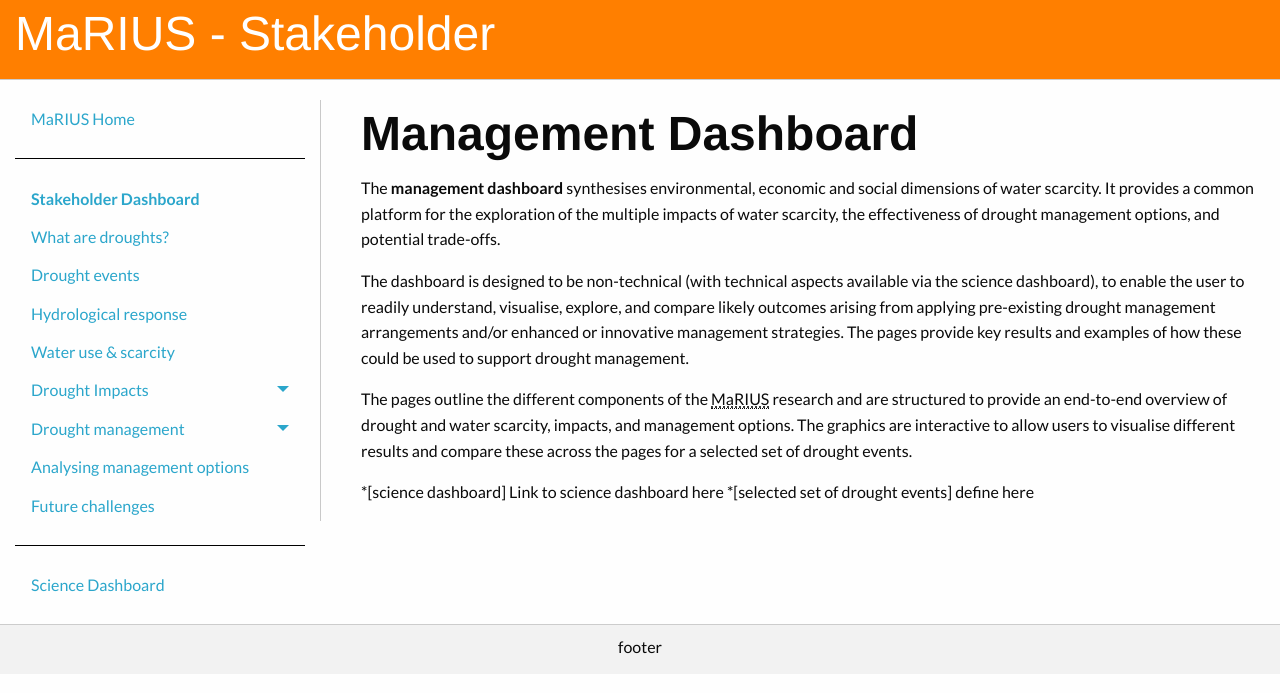
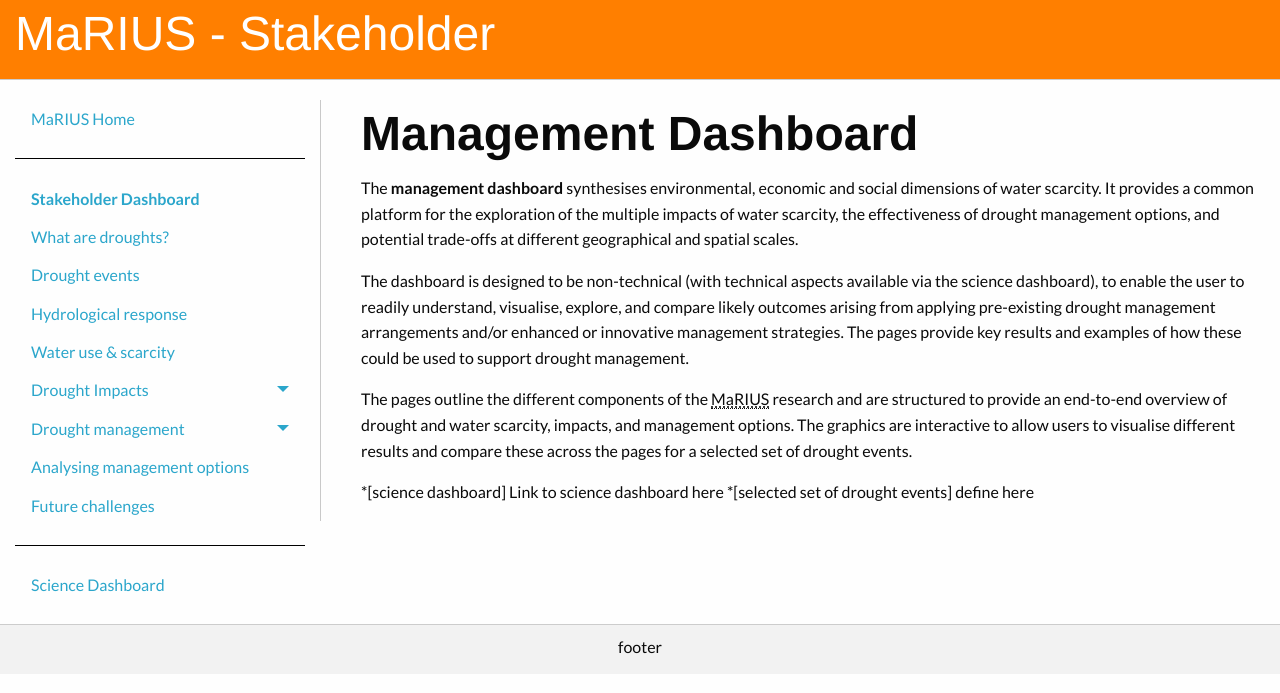
Before and after one commit to VictoriaJJ/mariusdroughtproject.org, a Jekyll site: the page built from _pages/dashboard/stakeholder/index.md, in a window 1280 px wide. Shown: the top 693 px of the page. Built offline with Jekyll 4.4.1, drawn with Linux system fonts in a browser that asks for light colours.

Commit message:
Updated page text

```diff
--- a/_pages/dashboard/stakeholder/index.md
+++ b/_pages/dashboard/stakeholder/index.md
@@ -5,7 +5,7 @@ permalink: /dashboard/stakeholder/
 _title: Management Dashboard
 ---
 
-The **management dashboard** synthesises environmental, economic and social dimensions of water scarcity. It provides a common platform for the exploration of the multiple impacts of water scarcity, the effectiveness of drought management options, and potential trade-offs.
+The **management dashboard** synthesises environmental, economic and social dimensions of water scarcity. It provides a common platform for the exploration of the multiple impacts of water scarcity, the effectiveness of drought management options, and potential trade-offs at different geographical and spatial scales.
 
 The dashboard is designed to be non-technical (with technical aspects available via the science dashboard), to enable the user to readily understand, visualise, explore, and compare likely outcomes arising from applying pre-existing drought management arrangements and/or enhanced or innovative management strategies. The pages provide key results and examples of how these could be used to support drought management.
 
```
